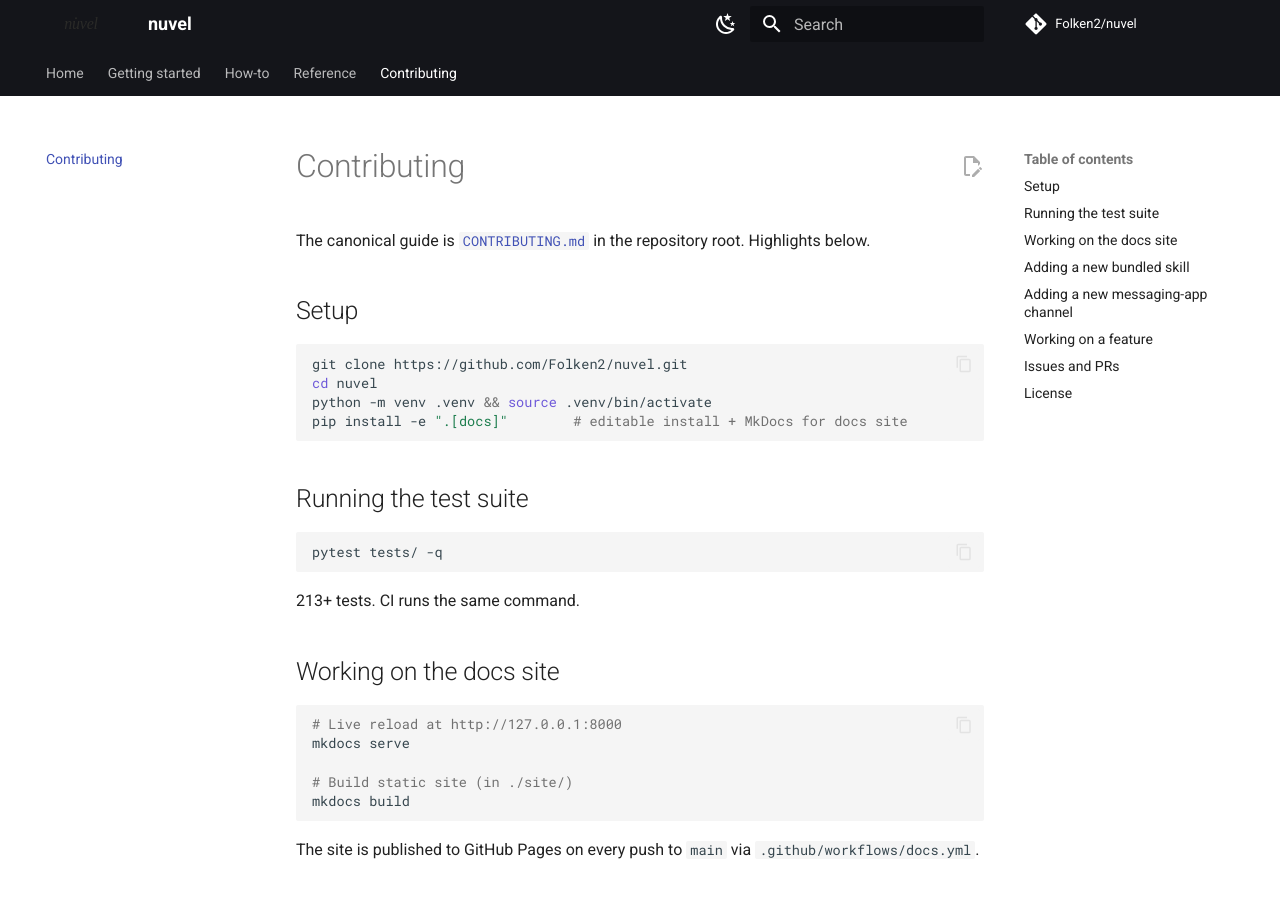
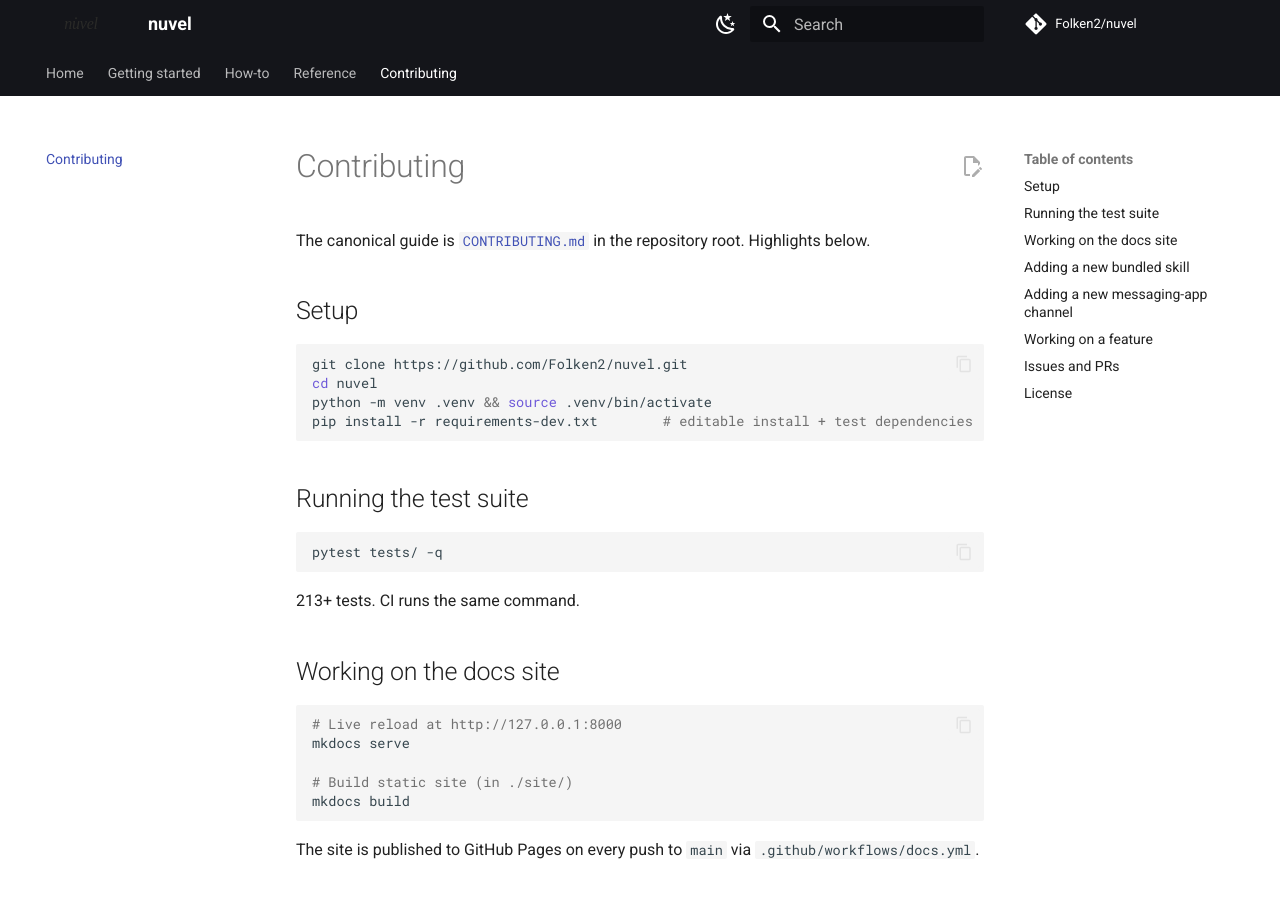
Before and after one commit to Folken2/nuvel, an MkDocs documentation site: the page built from docs/contributing.md, in a window 1280 px wide and 900 px high. Built offline with MkDocs 1.6.1 and Material for MkDocs 9.7.7, drawn with Linux system fonts in a browser that asks for light colours; comment, search, counter and statistics services are not loaded.

Commit message:
fix(docs): correct --with-slack description and remaining install commands
The README called --with-slack a "Slack Events API gateway", but --help, the
CLI reference and the gateway template all say Composio Slackbot.

docs/getting-started/install.md and docs/contributing.md still recommended
installing the root package directly, which cannot resolve nuvel-mcp on a
clean machine. Point both at requirements-dev.txt, as the README does.

Refs #143

Co-Authored-By: Claude Opus 5.5 <noreply@anthropic.com>

````diff
--- a/docs/contributing.md
+++ b/docs/contributing.md
@@ -8,7 +8,7 @@ The canonical guide is [`CONTRIBUTING.md`](https://github.com/Folken2/nuvel/blob
 git clone https://github.com/Folken2/nuvel.git
 cd nuvel
 python -m venv .venv && source .venv/bin/activate
-pip install -e ".[docs]"        # editable install + MkDocs for docs site
+pip install -r requirements-dev.txt        # editable install + test dependencies
 ```
 
 ## Running the test suite
````
Also changed, not shown: README.md (+1 -1 lines), docs/getting-started/install.md (+1 -1 lines).
